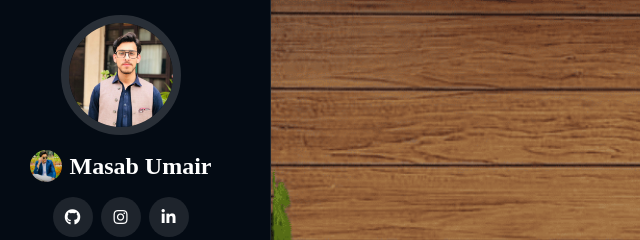
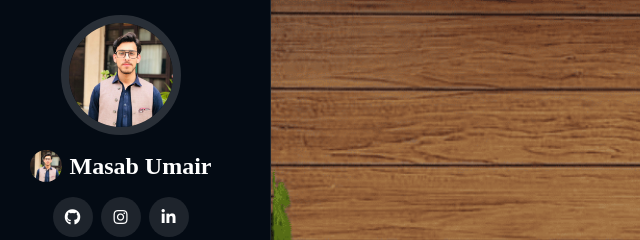
Before and after one commit to Masab-Umair/My-Portfolio, a plain HTML site: page index.html in a window 1280 px wide. Shown: the top 240 px of the page, 29-669 px from the left. Drawn offline with nearby package versions, Linux system fonts and the light colour scheme.

Commit message:
Update index.html

```diff
--- a/index.html
+++ b/index.html
@@ -28,7 +28,7 @@
     </div>
 
     <a href="index.html" class="logo d-flex align-items-center justify-content-center">
-      <img class="rounded-circle" src="assets/img/profile.jpeg" alt="">
+      <img class="rounded-circle" src="assets/img/dp.JPG" alt="">
       <h1 class="sitename">Masab Umair</h1>
     </a>
 
```
